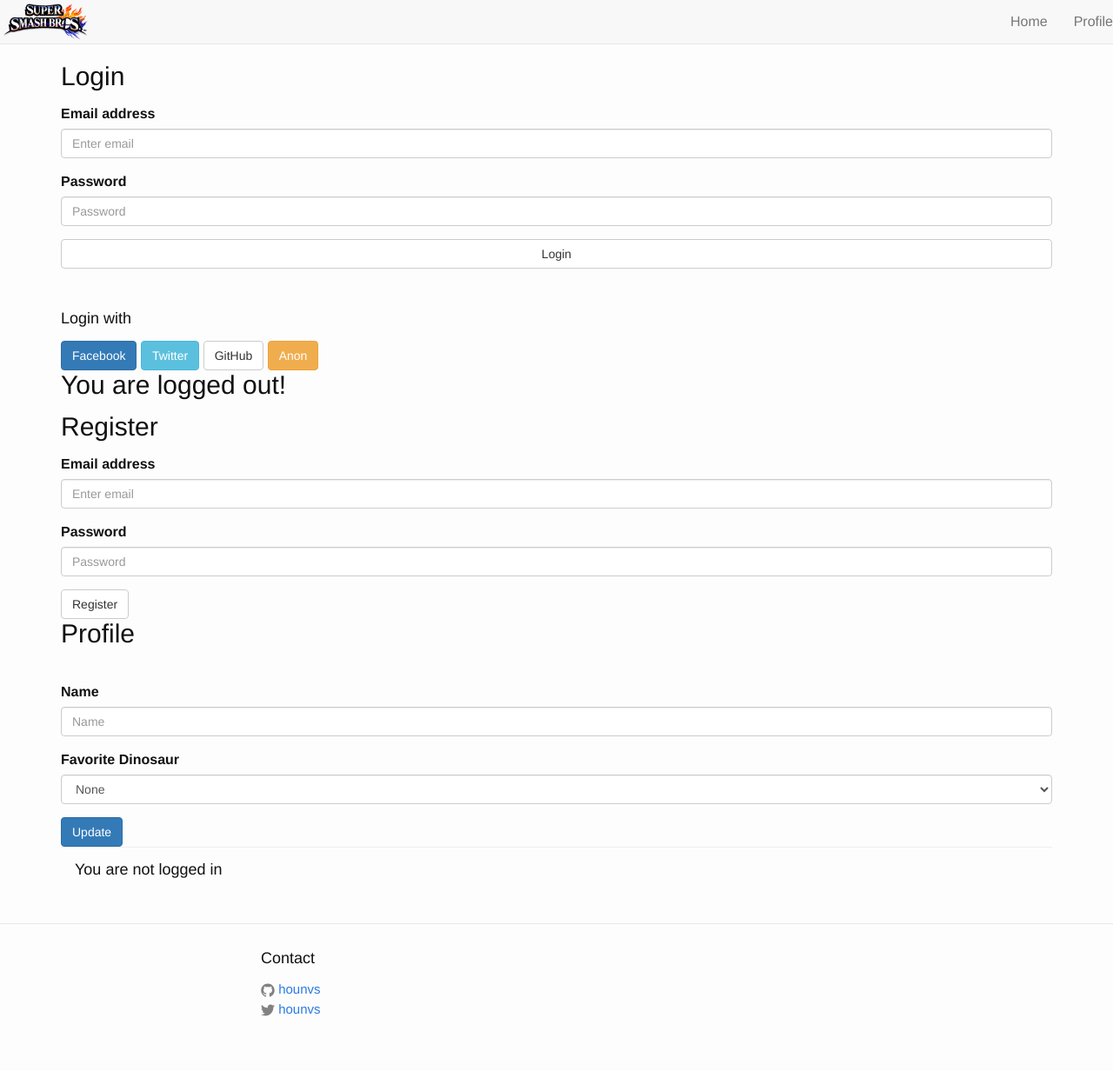
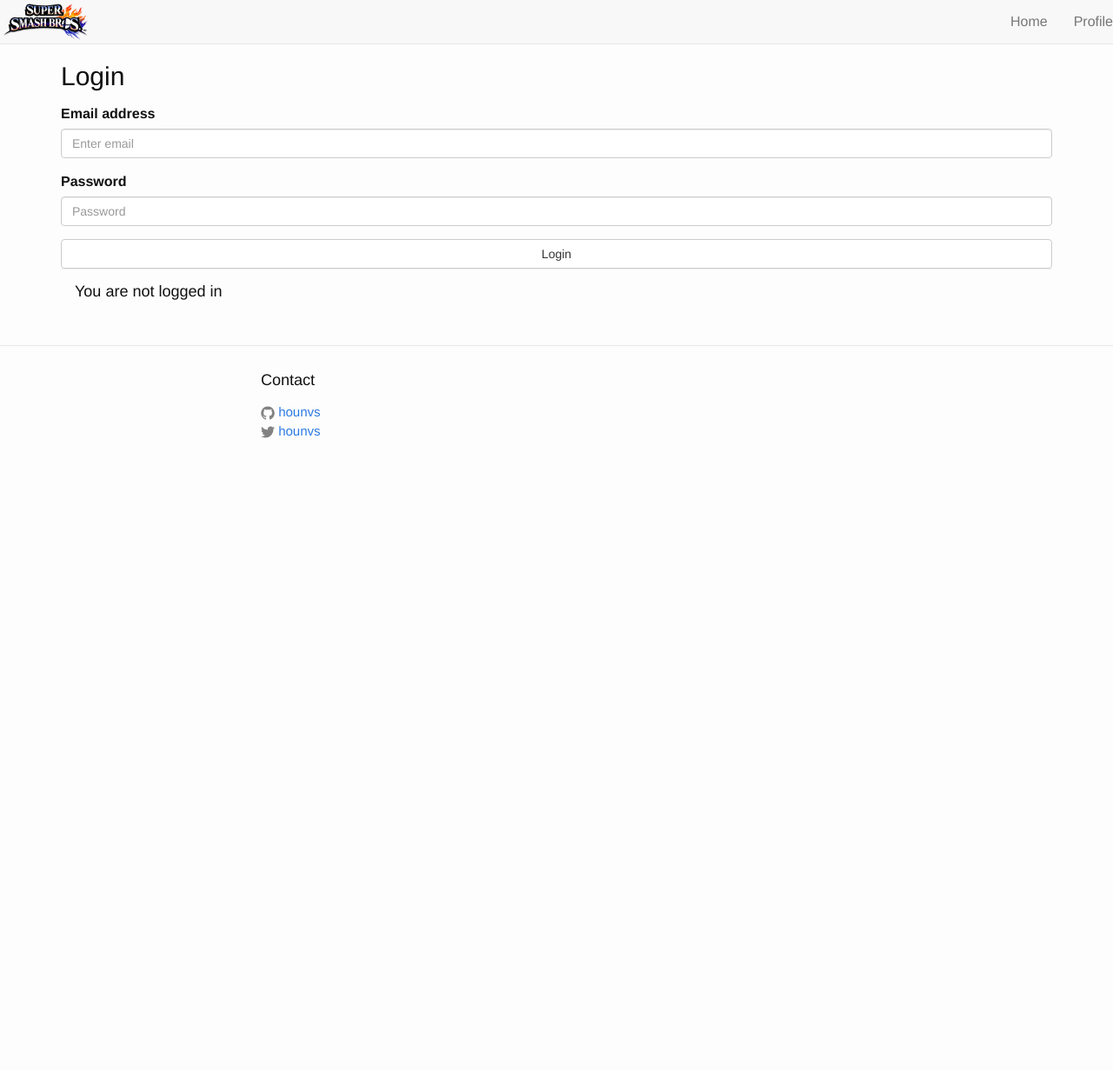
Before and after one commit to hounvs/QueueUp, a Jekyll site: the page built from profile.html, in a window 1280 px wide. Shown: the whole page at 87% size. Built offline with Jekyll 4.4.1, drawn with Linux system fonts in a browser that asks for light colours; comment, search, counter and statistics services are not loaded; after the commit the page ends 900 px from its top, so only the background shows below that.

Commit message:
Fix profile page form hiding

```diff
--- a/js/userAuth.js
+++ b/js/userAuth.js
@@ -152,6 +152,7 @@
     // logout immediately when the controller is invoked
     controllers.logout = function (form) {
         rootRef.unauth();
+        routeTo('');
     };
 
     controllers.register = function (form) {
--- a/profile.html
+++ b/profile.html
@@ -4,10 +4,16 @@
 title: Profile
 ---
 
+<style>
+    form {
+        display: none;
+    }
+</style>
+
 <div id="container" class="container">
     <!-- LOGIN -->
     <form id="frmLogin" role="form">
-         <h2>Login</h2>
+        <h2>Login</h2>
 
         <div class="form-group">
             <label for="txtEmail">Email address</label>
@@ -18,27 +24,12 @@
             <input type="password" class="form-control" id="txtPass" placeholder="Password" name="password" />
         </div>
         <button type="submit" class="btn btn-default btn-block">Login</button>
-        <br />
-        <br />
-         <h4>Login with</h4>
- <a href="#" class="btn btn-primary bt-social" data-provider="facebook">Facebook</a>
- <a href="#" class="btn btn-info bt-social" data-provider="twitter">Twitter</a>
-
-        <!-- <a href="#" class="btn btn-danger bt-social" data-provider="google">Google+</a> --> <a href="#" class="btn btn-default bt-social" data-provider="github">GitHub</a>
- <a href="#" class="btn btn-warning" id="btAnon">Anon</a>
 
     </form>
     <!-- / LOGIN -->
-    <!-- LOGOUT -->
-    <form id="frmLogout" role="form">
-         <h2>You are logged out!</h2>
-
-    </form>
-    <!-- / LOGOUT -->
     <!-- REGISTER -->
     <form id="frmRegister" role="form">
-         <h2>Register</h2>
-
+        <h2>Register</h2>
         <div class="form-group">
             <label for="txtRegEmail">Email address</label>
             <input type="email" class="form-control" id="txtEmail" placeholder="Enter email" name="email" />
@@ -52,14 +43,12 @@
     <!-- / REGISTER -->
     <!-- PROFILE -->
     <form id="frmProfile" role="form">
-         <h2>Profile</h2>
-
-        <br />
+        <h2>Profile</h2>
         <div class="form-group">
             <label for="txtName">Name</label>
             <input type="text" class="form-control" id="txtName" placeholder="Name" name="name" />
         </div>
-        <div class="form-group">
+        <!-- <div class="form-group">
             <label for="ddlDino">Favorite Dinosaur</label>
             <select id="ddlDino" name="favoriteDinosaur" class="form-control">
                 <option>None</option>
@@ -68,14 +57,14 @@
                 <option>Stegosaurus</option>
                 <option>Daspletosaurus</option>
             </select>
-        </div>
+        </div> -->
         <button type="submit" class="btn btn-primary">Update</button>
     </form>
     <!-- / PROFILE -->
     <hr />
     <!-- ALERT BOX -->
     <div id="alert" class="alert" role="alert">
-         <h4 id="alert-title">You are not logged in</h4>
+        <h4 id="alert-title">You are not logged in</h4>
 
         <p id="alert-detail"></p>
     </div>
```
